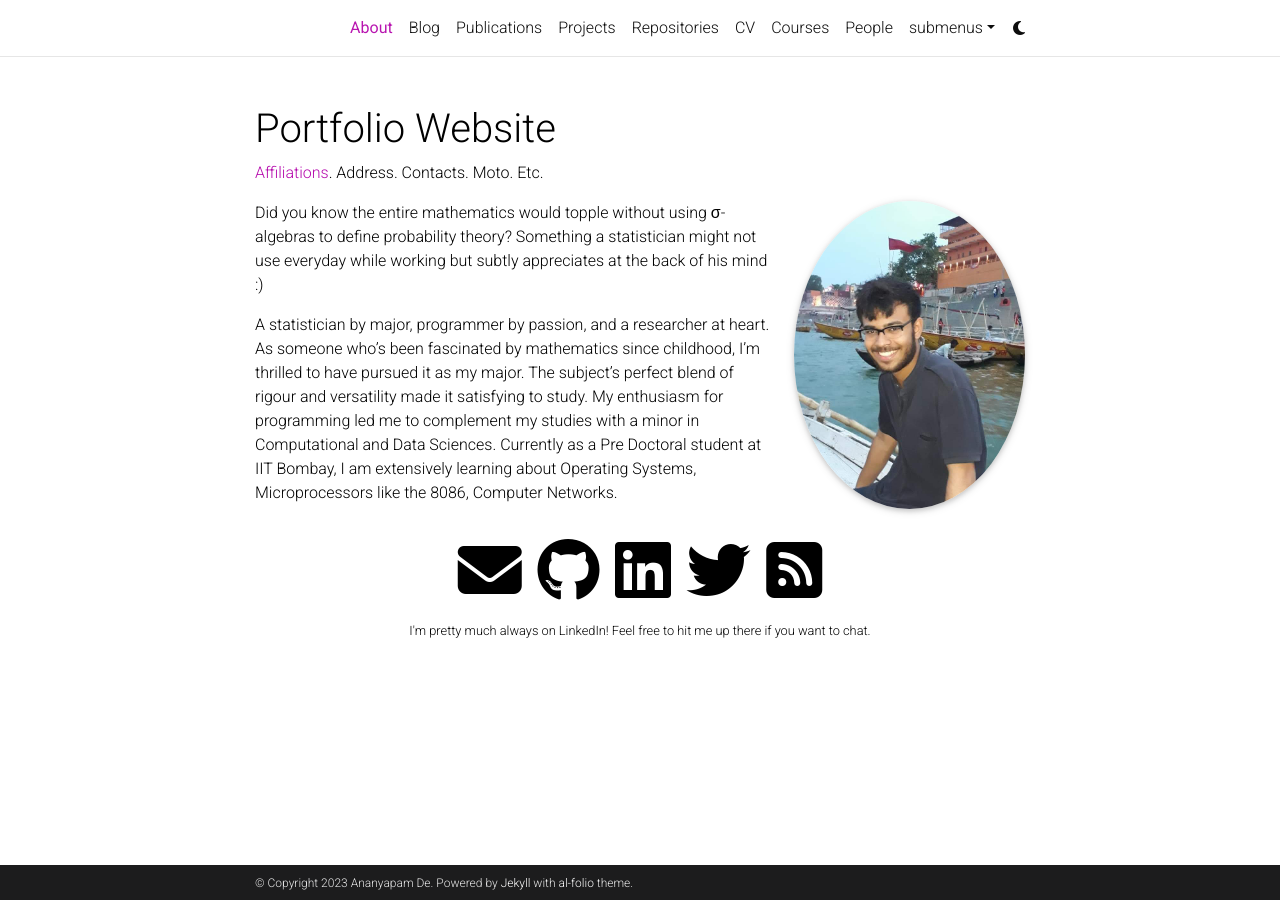
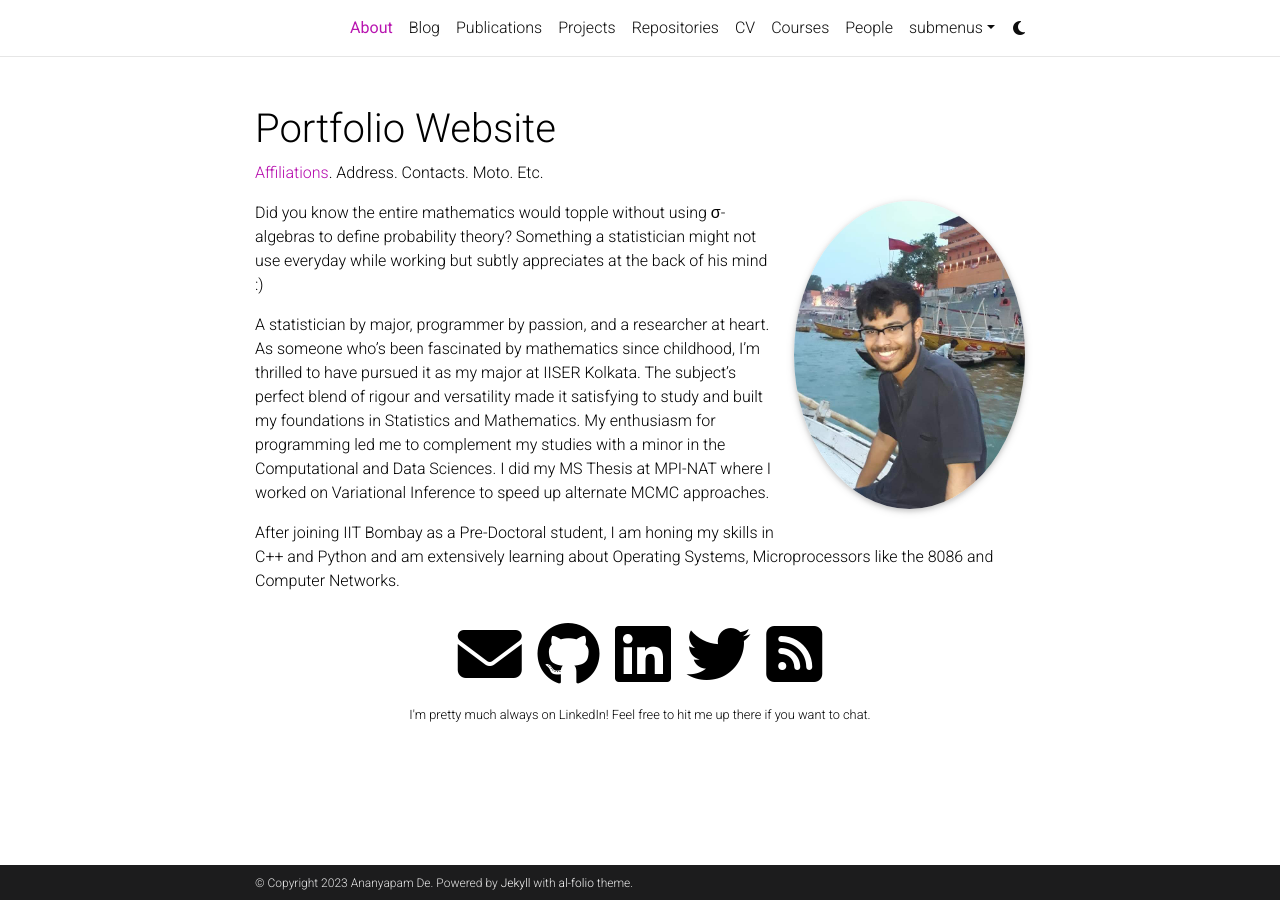
Before and after one commit to Ananyapam7/ananyapam7.github.io, a Jekyll site: the page built from _pages/about.md, in a window 1280 px wide. Built offline with Jekyll 4.4.1, drawn with Linux system fonts in a browser that asks for light colours; full-size pictures stand in for the smaller copies a plugin makes; comment, search, counter and statistics services are not loaded; a style sheet for code colours, icons or effects is not loaded.

Commit message:
Add about

```diff
--- a/_pages/about.md
+++ b/_pages/about.md
@@ -18,6 +18,8 @@
 
 Did you know the entire mathematics would topple without using σ-algebras to define probability theory? Something a statistician might not use everyday while working but subtly appreciates at the back of his mind :)
 
-A statistician by major, programmer by passion, and a researcher at heart. As someone who's been fascinated by mathematics since childhood, I'm thrilled to have pursued it as my major. The subject's perfect blend of rigour and versatility made it satisfying to study. My enthusiasm for programming led me to complement my studies with a minor in Computational and Data Sciences. Currently as a Pre Doctoral student at IIT Bombay, I am extensively learning about Operating Systems, Microprocessors like the 8086, Computer Networks.
+A statistician by major, programmer by passion, and a researcher at heart. As someone who's been fascinated by mathematics since childhood, I'm thrilled to have pursued it as my major at IISER Kolkata. The subject's perfect blend of rigour and versatility made it satisfying to study and built my foundations in Statistics and Mathematics. My enthusiasm for programming led me to complement my studies with a minor in the Computational and Data Sciences. I did my MS Thesis at MPI-NAT where I worked on Variational Inference to speed up alternate MCMC approaches.
+
+After joining IIT Bombay as a Pre-Doctoral student, I am honing my skills in C++ and Python and am extensively learning about Operating Systems, Microprocessors like the 8086 and Computer Networks.
 
 [comment]: <> ( Put your address / P.O. box / other info right below your picture. You can also disable any of these elements by editing `profile` property of the YAML header of your `_pages/about.md`. Edit `_bibliography/papers.bib` and Jekyll will render your [publications page](/al-folio/publications/) automatically. Link to your social media connections, too. This theme is set up to use [Font Awesome icons](http://fortawesome.github.io/Font-Awesome/) and [Academicons](https://jpswalsh.github.io/academicons/), like the ones below. Add your Facebook, Twitter, LinkedIn, Google Scholar, or just disable all of them.)
```
